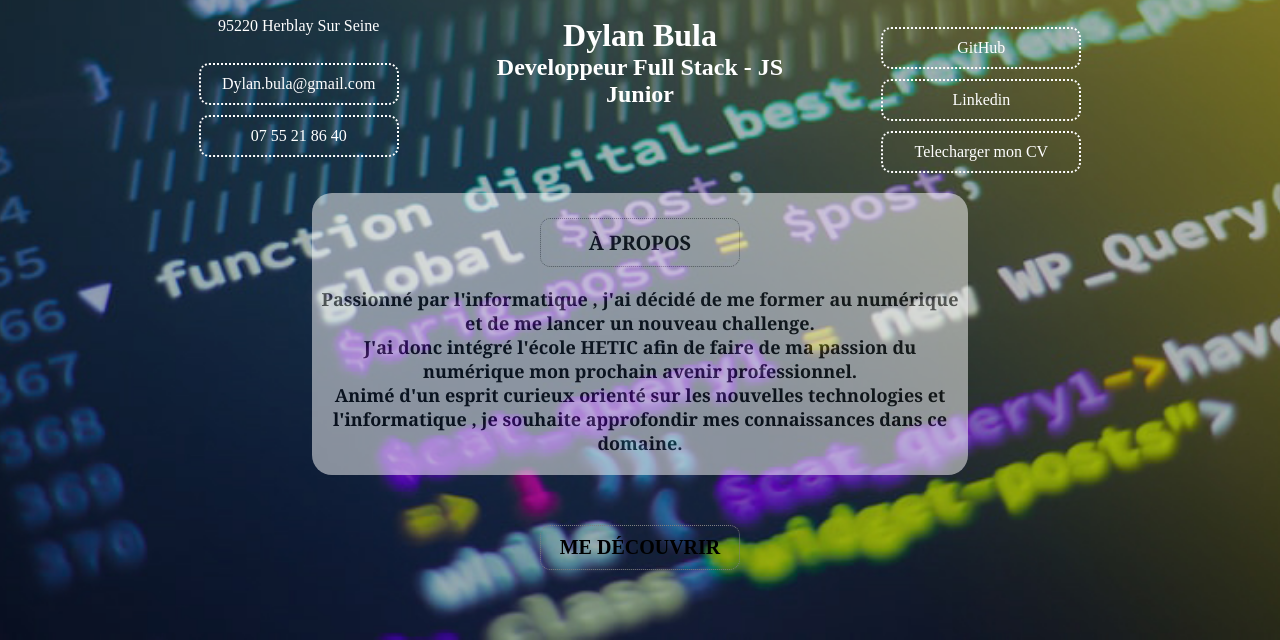
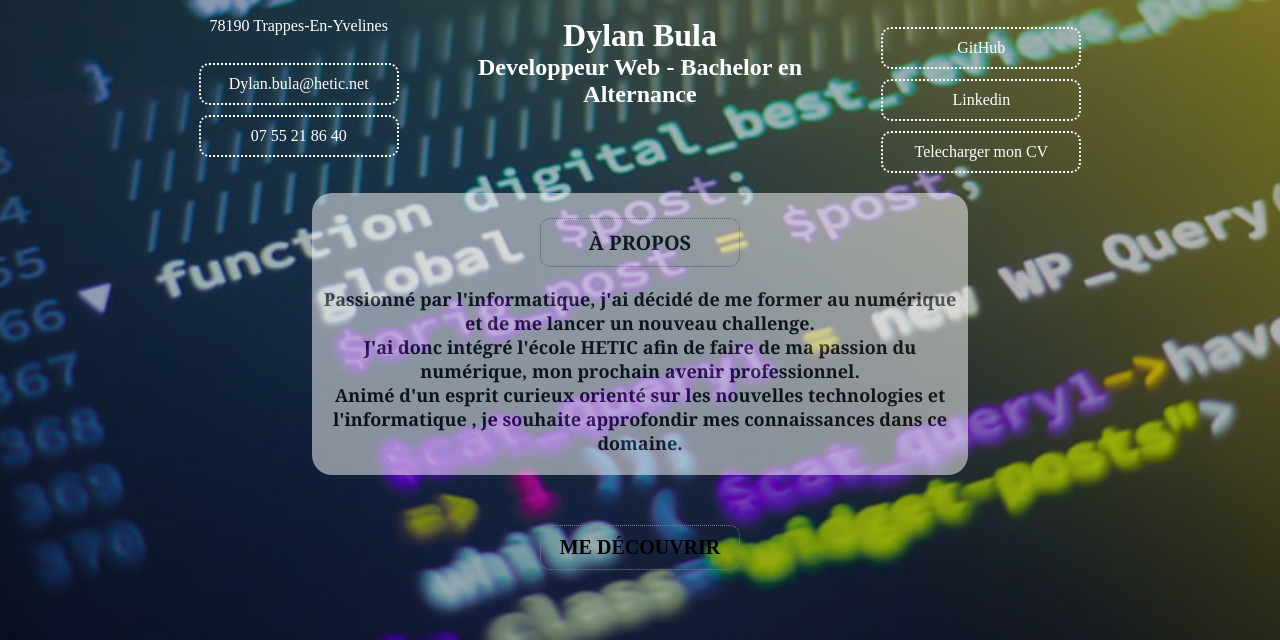
Before and after one commit to DylanB095/DylanB-InfoDigital, a plain HTML site: page index.html in a window 1280 px wide. Shown: the part 243-883 px from the top of the page. Drawn offline with nearby package versions, Linux system fonts and the light colour scheme.

Commit message:
modification HETIC

```diff
--- a/index.html
+++ b/index.html
@@ -65,9 +65,9 @@ En HTML, le doctype est le préambule "<! DOCTYPE html>"
         <div class="Bula">
             <div class="gauche">
                 <!--"P"=Paragraphe ; "BR"=Revenir a la ligne-->
-                <p>95220 Herblay Sur Seine</p>
+                <p>78190 Trappes-En-Yvelines</p>
                 <br>
-                <a href="mailto:Dylan.bula@gmail.com">Dylan.bula@gmail.com</a>
+                <a href="mailto:Dylan.bula@hetic.net">Dylan.bula@hetic.net</a>
                 <!-- "a" = bouton liens -->
                 <!-- "href" = attribut (lien) -->
                 <a href="tel: +33 7 55 21 86 40 ">07 55 21 86 40</a>
@@ -76,7 +76,7 @@ En HTML, le doctype est le préambule "<! DOCTYPE html>"
             <div class="centre">
                 <!--"H1"=1er Titre (autoriser qu'une fois) , "H2"=2eme Titre -->
                 <h1>Dylan Bula</h1>
-                <h2>Developpeur Full Stack - JS Junior</h2>
+                <h2>Developpeur Web - Bachelor en Alternance</h2>
             </div>
 
             <div class="droite">
@@ -84,7 +84,7 @@ En HTML, le doctype est le préambule "<! DOCTYPE html>"
                     ">GitHub</a>
                 <a href="https://www.linkedin.com/in/dylan-bula-4629041bb/" target="new
                     ">Linkedin</a>
-                <a href=pdf/CV_2021-01-09_Dylan_Bula.pdf download="new" target="new">Telecharger mon CV</a>
+                <a href=pdf/CV_2021-03-23_Dylan_Bula.pdf download="new" target="new">Telecharger mon CV</a>
             </div>
         </div>
 
@@ -98,8 +98,8 @@ En HTML, le doctype est le préambule "<! DOCTYPE html>"
                         <article class="Article1">
                             <h3 class="Apropos">À PROPOS</h3>
                             <ul>
-                                <p> Passionné par l'informatique , j'ai décidé de me former au numérique et de me lancer un nouveau challenge.
-                                    <br>J'ai donc intégré l'école HETIC afin de faire de ma passion du numérique mon prochain avenir professionnel.
+                                <p> Passionné par l'informatique, j'ai décidé de me former au numérique et de me lancer un nouveau challenge.
+                                    <br>J'ai donc intégré l'école HETIC afin de faire de ma passion du numérique, mon prochain avenir professionnel.
                                     <br>Animé d'un esprit curieux orienté sur les nouvelles technologies et l'informatique , je souhaite approfondir mes connaissances dans ce domaine. </p>
                             </ul>
                         </article>
```
Also changed, not shown: medecouvrir.html (+4 -4 lines), 1 other file.
